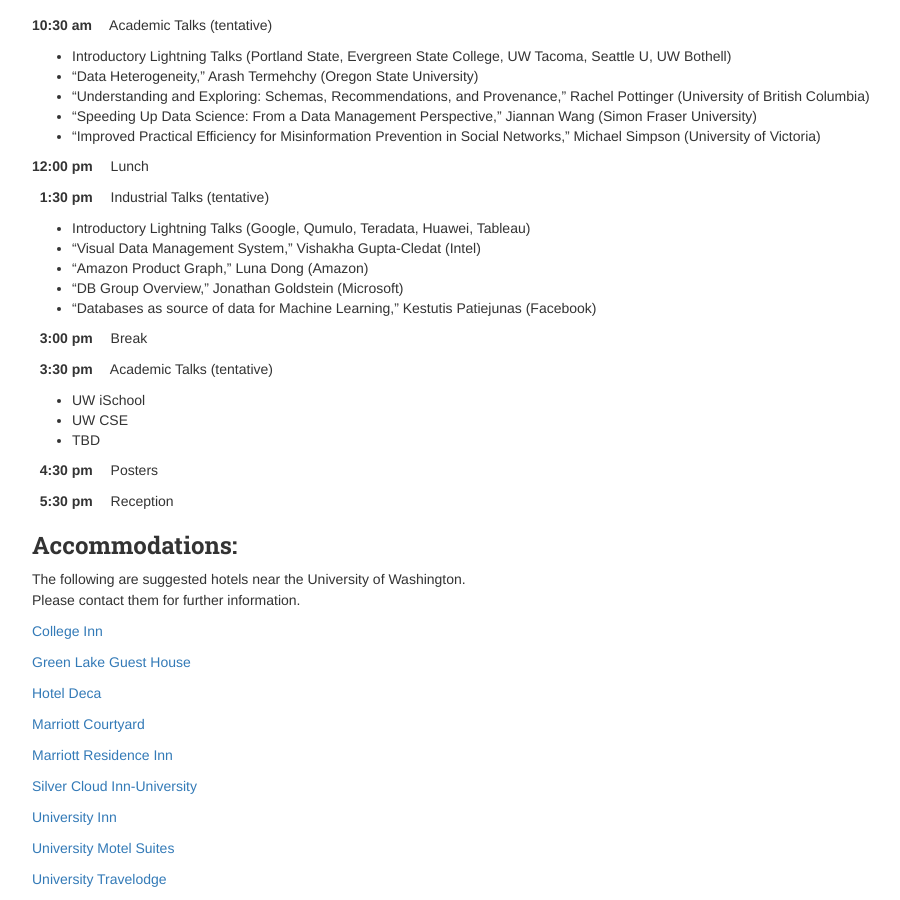
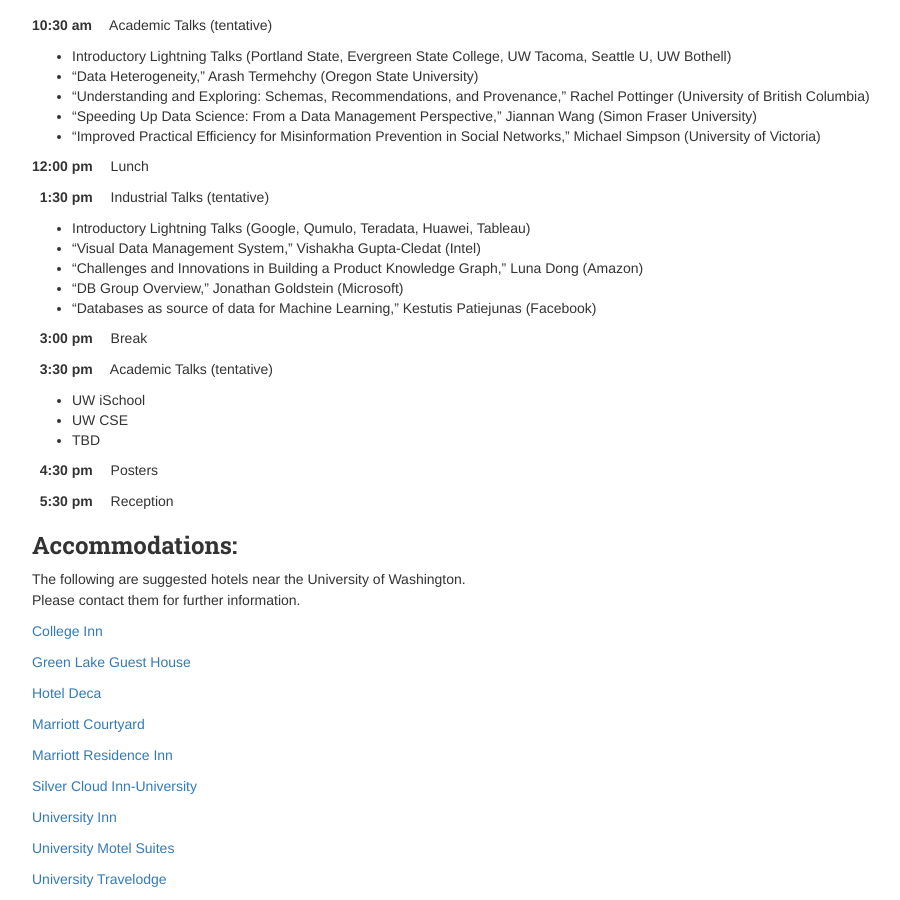
Before and after one commit to uwdb/website, a Jekyll site: the page built from events/database_day/2018/database_day_2018.markdown, in a window 1280 px wide and 900 px high, scrolled down 663 px. Shown: the whole window, without its empty margins (123-1023 px from the left). Built offline with Jekyll 4.4.1, drawn with Linux system fonts in a browser that asks for light colours; nearby versions of some CDN libraries.

Commit message:
Updated with Amazon talk title

```diff
--- a/events/database_day/2018/database_day_2018.markdown
+++ b/events/database_day/2018/database_day_2018.markdown
@@ -50,7 +50,7 @@
 
 * Introductory Lightning Talks (Google, Qumulo, Teradata, Huawei, Tableau)
 * "Visual Data Management System," Vishakha Gupta-Cledat (Intel)
-* "Amazon Product Graph," Luna Dong (Amazon)
+* "Challenges and Innovations in Building a Product Knowledge Graph," Luna Dong (Amazon)
 * "DB Group Overview," Jonathan Goldstein (Microsoft)
 * "Databases as source of data for Machine Learning," Kestutis Patiejunas (Facebook)
 
```
